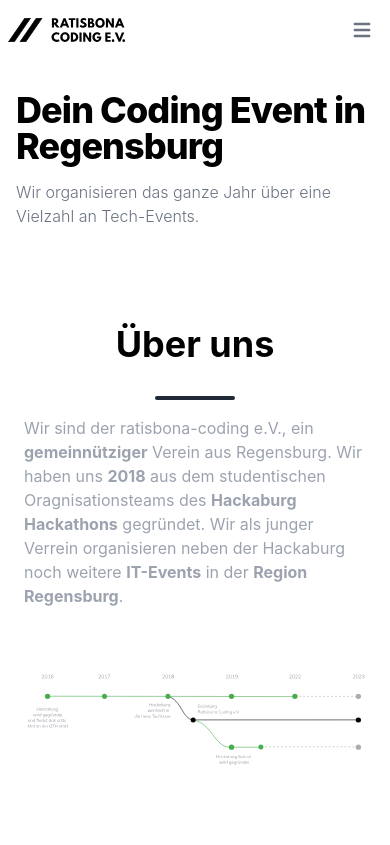
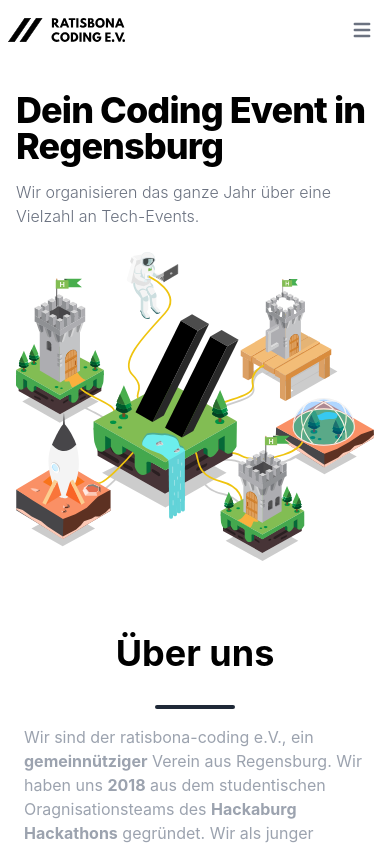
Before and after one commit to ratisbona-coding/website, a SvelteKit app: page / in a window 390 px wide. Shown: the top 845 px of the page. Built offline with nearby package versions, Linux system fonts and the light colour scheme.

Commit message:
feat: dont hide hero image on resize

```diff
--- a/src/routes/landing/Hero.svelte
+++ b/src/routes/landing/Hero.svelte
@@ -16,7 +16,7 @@
 				Wir organisieren das ganze Jahr über eine Vielzahl an Tech-Events.
 			</p>
 		</div>
-		<div class="hidden lg:mt-0 lg:col-span-7 lg:flex mx-auto">
+		<div class="lg:mt-0 lg:col-span-7 lg:flex mx-auto">
 			<img src={hero} alt="mockup" style="width: 40rem;" />
 		</div>
 	</div>
```
Also changed, not shown: 1 other file (tests, documents, lock files or other folders).
